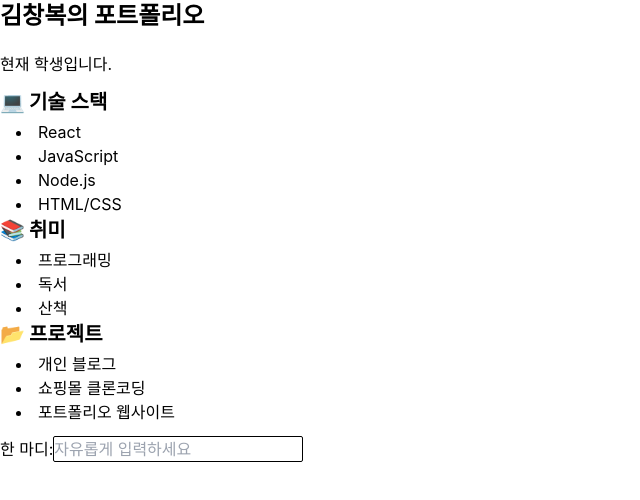
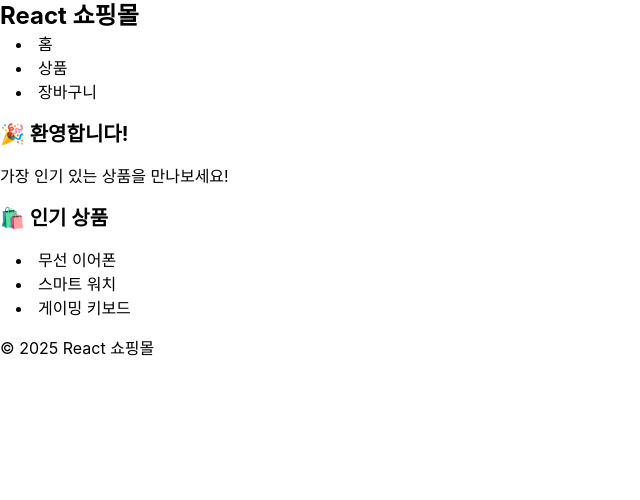
Before and after one commit to 1022gusl/WebPro, a React (Create React App) app: page / in a window 1280 px wide. Shown: the top 500 px of the page, without its empty margins (0-640 px from the left). Built offline with nearby package versions, Linux system fonts and the light colour scheme; the HTML template or start-up script is replaced by a standard one.

Commit message:
src3-1 코딩

```diff
--- a/src/App.jsx
+++ b/src/App.jsx
@@ -1,69 +1,15 @@
+import Header from './components/Header';
+import Home from './components/Home';
+import ProductList from './components/ProductList';
+import Footer from './components/Footer';
+
 function App() {
-  const name = '김창복';
-  const isStudent = true;
-  const hobbies = ['프로그래밍', '독서', '산책'];
-  const skills = ['React', 'JavaScript', 'Node.js', 'HTML/CSS'];
-  const projects = [
-    { title: '개인 블로그', link: '#' },
-    { title: '쇼핑몰 클론코딩', link: '#' },
-    { title: '포트폴리오 웹사이트', link: '#' },
-  ];
-
   return (
-    <div className="profile">
-      <h1 className="text-2xl font-bold">{name}의 포트폴리오</h1>
-      <div className="mt-5">
-        <p>{isStudent ? '현재 학생입니다.' : '현재 학생이 아닙니다.'}</p>
-        <div className="my-3">
-          <h2 className="text-xl font-bold flex items-center gap-1 mb-1">
-            <span role="img" aria-label="기술">
-              💻
-            </span>
-            기술 스택
-          </h2>
-          <ul className="list-disc list-inside">
-            {skills.map((skill, i) => (
-              <li className="ml-4" key={i}>
-                {skill}
-              </li>
-            ))}
-          </ul>
-          <h2 className="text-xl font-bold flex items-center gap-1 mb-1">
-            <span role="img" aria-label="취미">
-              📚
-            </span>
-            취미
-          </h2>
-          <ul className="list-disc list-inside">
-            {hobbies.map((hobby, i) => (
-              <li className="ml-4" key={i}>
-                {hobby}
-              </li>
-            ))}
-          </ul>
-          <h2 className="text-xl font-bold flex items-center gap-1 mb-1">
-            <span role="img" aria-label="프로젝트">
-              📂
-            </span>
-            프로젝트
-          </h2>
-          <ul className="list-disc list-inside">
-            {projects.map((project, i) => (
-              <li className="ml-4" key={i}>
-                <a href={project.link}>{project.title}</a>
-              </li>
-            ))}
-          </ul>
-        </div>
-
-        <label htmlFor="input">한 마디:</label>
-        <input
-          className="border border-black rounded-sm"
-          placeholder="자유롭게 입력하세요"
-          id="input"
-          type="text"
-        />
-      </div>
+    <div className="container">
+      <Header />
+      <Home />
+      <ProductList />
+      <Footer />
     </div>
   );
 }
--- /dev/null
+++ b/src/components/Footer.js
@@ -0,0 +1,9 @@
+function Footer() {
+  return (
+    <footer>
+      <p>© 2025 React 쇼핑몰</p>
+    </footer>
+  );
+}
+
+export default Footer;
--- /dev/null
+++ b/src/components/Header.js
@@ -0,0 +1,22 @@
+function Header() {
+  return (
+    <header>
+      <h1 className="text-2xl font-bold">React 쇼핑몰</h1>
+      <nav>
+        <ul className="ml-4 list-disc list-inside mb-4">
+          <li>
+            <a href="#home">홈</a>
+          </li>
+          <li>
+            <a href="#products">상품</a>
+          </li>
+          <li>
+            <a href="#cart">장바구니</a>
+          </li>
+        </ul>
+      </nav>
+    </header>
+  );
+}
+
+export default Header;
--- /dev/null
+++ b/src/components/Home.js
@@ -0,0 +1,9 @@
+function Home() {
+  return (
+    <section id="home" className="mb-4">
+      <h2 className="text-xl font-bold mb-4">🎉 환영합니다!</h2>
+      <p>가장 인기 있는 상품을 만나보세요!</p>
+    </section>
+  );
+}
+export default Home;
--- /dev/null
+++ b/src/components/ProductList.js
@@ -0,0 +1,16 @@
+function ProductList() {
+  const productList = ['무선 이어폰', '스마트 워치', '게이밍 키보드'];
+
+  return (
+    <section id="productList" className="mb-4">
+      <h2 className="text-xl font-bold">🛍️ 인기 상품</h2>
+      <ul className="ml-4 mt-4 list-disc list-inside">
+        {productList.map((product, index) => (
+          <li key={index}>{product}</li>
+        ))}
+      </ul>
+    </section>
+  );
+}
+
+export default ProductList;
```
